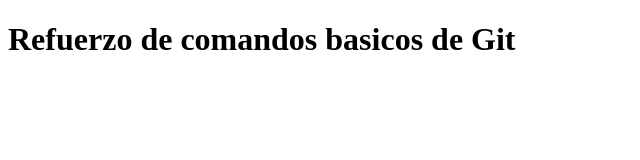
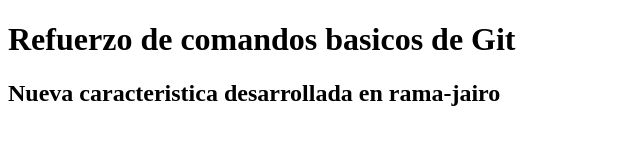
Before and after one commit to jfseoanesl/refuerzo-talento-tech-sesion-6, a plain HTML site: page index.html in a window 1280 px wide. Shown: the whole page, without its empty margins (0-640 px from the left). Drawn offline with Linux system fonts and the light colour scheme.

Commit message:
Agrega titulo h2

```diff
--- a/index.html
+++ b/index.html
@@ -8,6 +8,7 @@
 <body>
 
     <h1>Refuerzo de comandos basicos de Git</h1>
+    <h2>Nueva caracteristica desarrollada en rama-jairo</h2>
 
 </body>
 </html>
```
